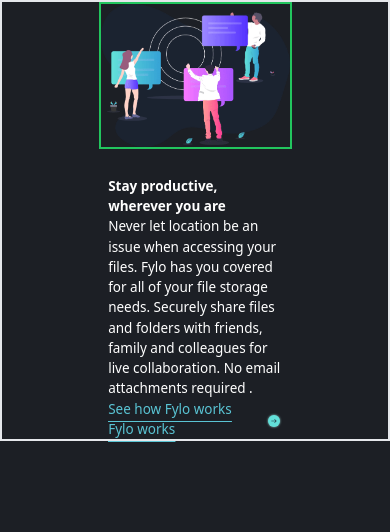
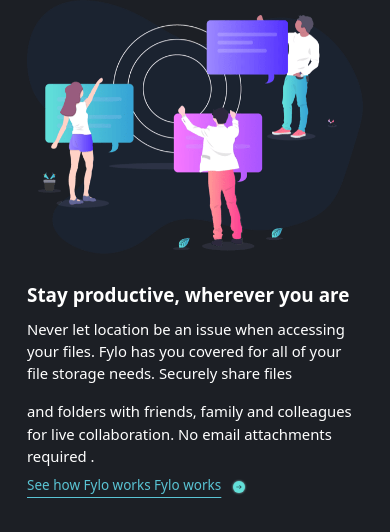
Before and after one commit to SouhailM07/fylo-dark-theme-landing-page, a React (Vite) app: page / in a window 390 px wide. Shown: the top 532 px of the page. Built offline with nearby package versions, Linux system fonts and the light colour scheme.

Commit message:
[Main_2] component is now / xs RESPONSIVE /

```diff
--- a/src/components/Main_2/Main_2.tsx
+++ b/src/components/Main_2/Main_2.tsx
@@ -1,7 +1,7 @@
 import "./main_2.css";
 // assets
-import main_2Img from "../../../public/illustration-stay-productive.png";
-import linkLogo from "../../../public/icon-arrow.svg";
+import main_2Img from "/illustration-stay-productive.png";
+import linkLogo from "/icon-arrow.svg";
 
 export default function Main_2() {
   return (
--- a/src/components/Main_2/main_2.css
+++ b/src/components/Main_2/main_2.css
@@ -4,26 +4,27 @@
 
 @layer components {
   #Main_2 {
-    @apply border-2 flex md:flex-row xs:flex-col justify-between items-center m-auto;
-    @apply max-w-[90rem];
+    @apply flex md:flex-row xs:flex-col justify-between items-center m-auto;
+    @apply md:max-w-[90rem] xs:max-w-[30rem] xs:px-[2rem];
     @apply text-white;
   }
   #Main_2-s1 {
-    @apply w-[50%] border-2 border-green-500 md:mb-[0] xs:mb-[2rem];
+    @apply md:w-[50%] w-full md:mb-[0] xs:mb-[2rem];
   }
   #Main_2-s2 {
     @apply flex flex-col justify-between;
-    @apply w-[45%] lg:h-[20rem] md:h-[23vw];
+    @apply md:w-[45%] lg:h-[20rem] md:h-[23vw]  xs:w-full;
   }
   #Main_2-s2 h1 {
     @apply font-bold;
-    @apply lg:text-[2.6rem] md:text-[2.6vw] md:w-[22vw] lg:w-[22rem] md:leading-[3.5vw] lg:leading-[3.5rem];
+    @apply lg:text-[2.6rem] md:text-[2.6vw] md:w-[22vw] lg:w-[22rem] md:leading-[3.5vw] lg:leading-[3.5rem] xs:text-[1.4rem];
   }
   #Main_2-s2 p {
-    @apply lg:text-[1.3rem] md:text-[1.4vw];
+    @apply lg:text-[1.3rem] md:text-[1.4vw] xs:text-[1.1rem];
+    @apply xs:my-[0.6rem] md:my-[0];
   }
   #Main_2-s2 div {
-    @apply lg:text-[1.3rem] md:text-[1.4vw];
+    @apply lg:text-[1.3rem] md:text-[1.4vw] xs:text-[1rem];
     @apply flex space-x-3 items-center underline;
     @apply underline-offset-[0.5rem];
     @apply text-cyan-gradient;
```
